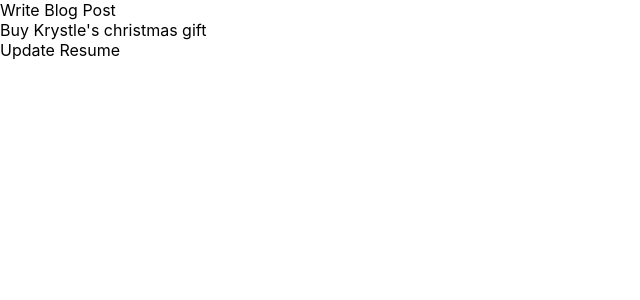
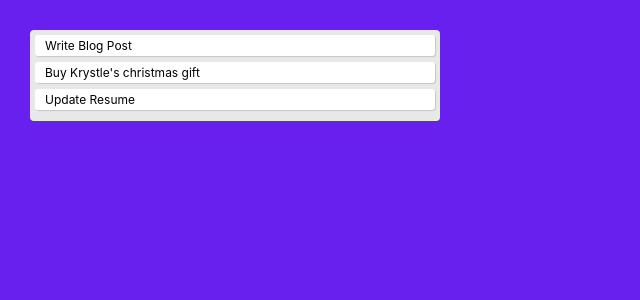
Before and after one commit to SMakaiTakori/ToDoApp, a React (Create React App) app: page / in a window 1280 px wide. Shown: the top 300 px of the page, without its empty margins (0-640 px from the left). Built offline with nearby package versions, Linux system fonts and the light colour scheme.

Commit message:
added styling

```diff
--- a/src/App.css
+++ b/src/App.css
@@ -1,38 +1,34 @@
-.App {
-  text-align: center;
+.app {
+  background: #6820ee;
+  height: 100vh;
+  padding: 30px;
 }
 
-.App-logo {
-  height: 40vmin;
-  pointer-events: none;
+.todo-list {
+  background: #e8e8e8;
+  border-radius: 4px;
+  max-width: 400px;
+  padding: 5px;
 }
 
-@media (prefers-reduced-motion: no-preference) {
-  .App-logo {
-    animation: App-logo-spin infinite 20s linear;
-  }
+.todo {
+  align-items: center;
+  background: #fff;
+  border-radius: 3px;
+  box-shadow: 1px 1px 1px rgba(0, 0, 0, 0.15);
+  display: flex;
+  font-size: 12px;
+  justify-content: space-between;
+  margin-bottom: 6px;
+  padding: 3px 10px;
 }
 
-.App-header {
-  background-color: #282c34;
-  min-height: 100vh;
-  display: flex;
-  flex-direction: column;
-  align-items: center;
-  justify-content: center;
-  font-size: calc(10px + 2vmin);
-  color: white;
+.input {
+  width: 100%;
+  box-sizing: border-box;
+  border: 0;
+  border-radius: 4px;
+  box-shadow: none;
+  padding: 1rem;
+  height: 2.25em;
 }
-
-.App-link {
-  color: #61dafb;
-}
-
-@keyframes App-logo-spin {
-  from {
-    transform: rotate(0deg);
-  }
-  to {
-    transform: rotate(360deg);
-  }
-}
--- a/src/components/App.js
+++ b/src/App.js
@@ -1,4 +1,5 @@
 import React, { useState } from "react";
+import "./App.css";
 
 const Todo = ({ todo, index }) => {
   return <div className="todo">{todo.text}</div>;
--- a/src/index.js
+++ b/src/index.js
@@ -1,7 +1,7 @@
 import React from "react";
 import ReactDOM from "react-dom";
 import "./index.css";
-import App from "./components/App";
+import App from "./App";
 import reportWebVitals from "./reportWebVitals";
 
 ReactDOM.render(
```
Also changed, not shown: 1 other file (tests, documents, lock files or other folders).
